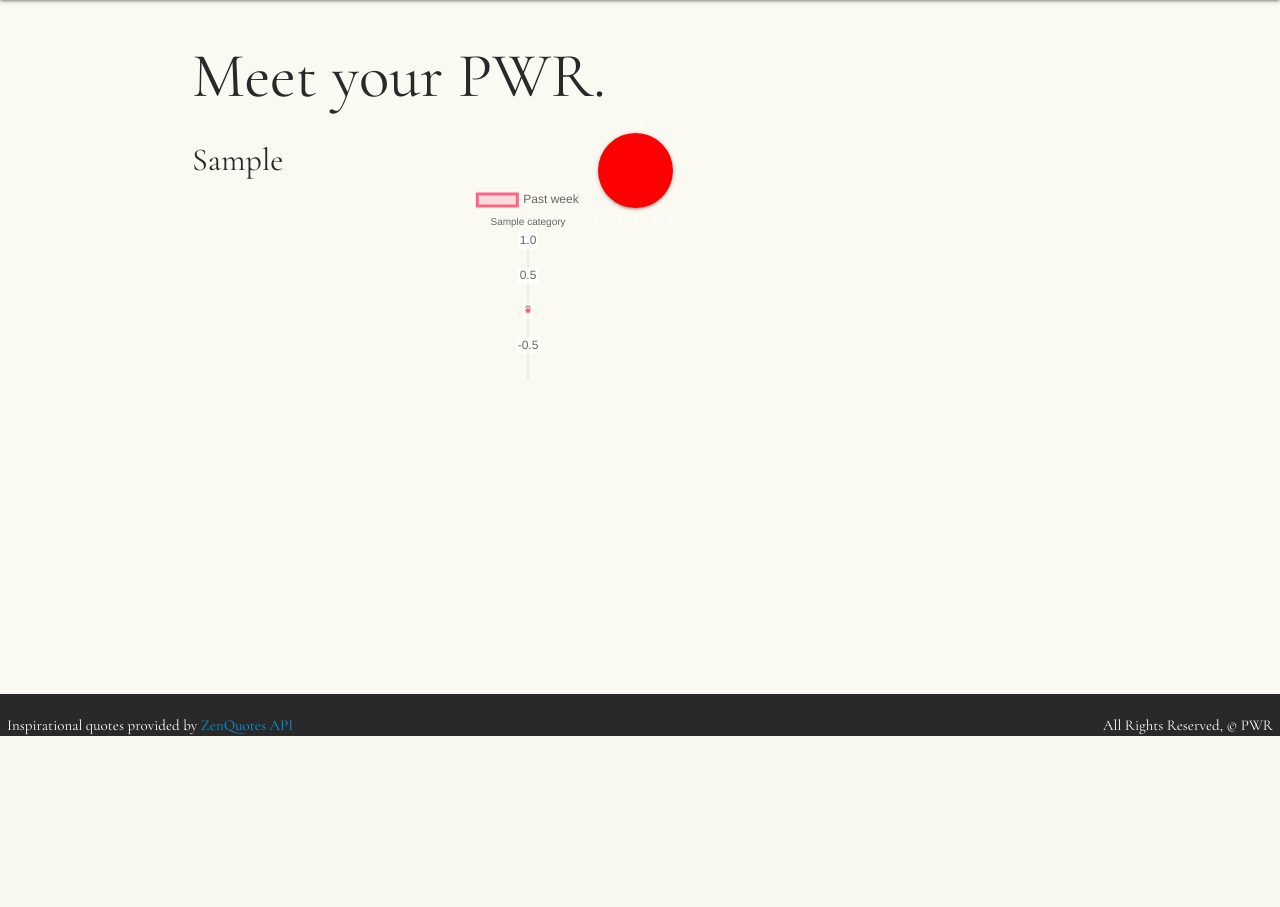
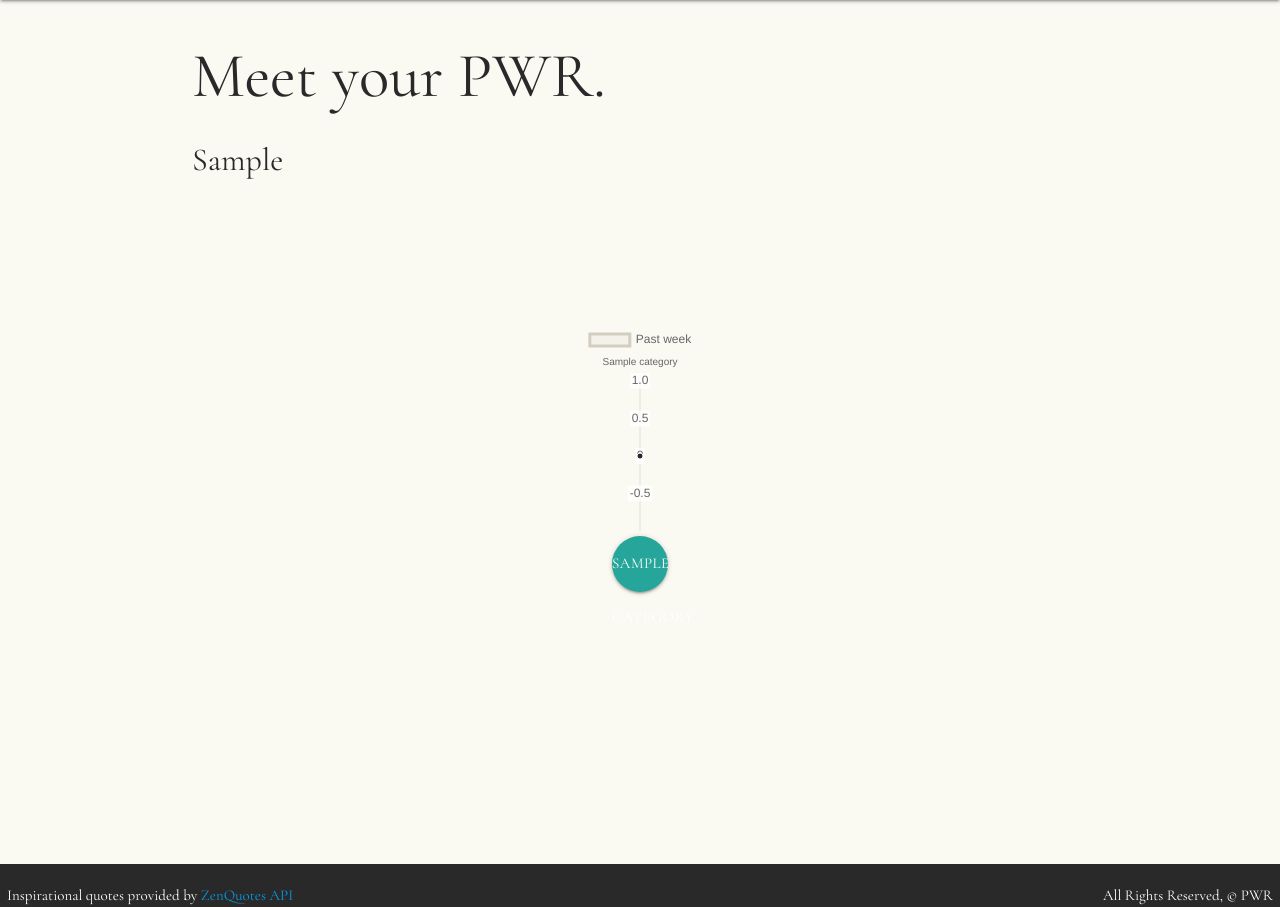
Before and after one commit to ripleymay/em_pwr_ed, a Django app: page /dashboard/ in a window 1280 px wide. Shown: the part 64-971 px from the top of the page. Before the commit the page ends 800 px from the top, so only its background shows below. Run offline with Django 3.2, Linux system fonts and the light colour scheme; a user stored in the database is signed in; tables that the repository leaves empty hold one stand-in row (values such as "Sample post"); a database or web service that is not in the repository returns one stand-in record (values such as "Sample title"); data that the repository does not hold is empty; some libraries are stand-ins or nearby versions; some web fonts are replaced.

Commit message:
some graph updates

```diff
--- a/main_app/static/css/style.css
+++ b/main_app/static/css/style.css
@@ -19,257 +19,55 @@
     background-color: rgb(41, 41, 41);
 }
 
-
 #daily-quote {
     font-size: 32px;
+    margin-bottom: 10vmin;
 }
 
-.btn-floating.category {
-    display: inline-flex;
-    align-items: center;
-    justify-content: center;
-    min-height: 75px;
-    min-width: 75px;
-    /* margin: 35px; */
+.Physical {
+    transform:rotate(90deg) translate(250px) rotate(-90deg);
 }
 
-.btn-floating.category > div {
-    margin: 0;
+.Social {
+    transform:rotate(150deg) translate(250px) rotate(-150deg);
 }
 
+.Mental {
+    transform:rotate(30deg) translate(250px) rotate(-30deg);
+}
 
+.Spiritual {
+    transform:rotate(210deg) translate(250px) rotate(-210deg);
+}
 
-/* .circle-wrapper {
-    width:100%;
-    height:501px;
-    border-radius:51%;
-    position:relative;
-    margin:auto;
- } */
+.Emotional{
+    transform:rotate(270deg) translate(250px) rotate(-270deg);
+}
 
- .circle {
-    display:block;
-    position:absolute;
-    top:51%;
-    left:51%;
-    width:70px;
-    height:70px;
-    margin:-51px;
-    background:red;
-    border-radius:51%;
-    text-align:center;
-    line-height:100px;
- }
-
-
-
- .Mental {
-    transform:rotate(0deg) translate(251px) rotate(0deg);
- }
-
- .Emotional {
-    transform:rotate(60deg) translate(251px) rotate(-60deg);
- }
-
- .Environmental {
-    transform:rotate(120deg) translate(251px) rotate(-120deg);
- }
-
- .Physical {
-    transform:rotate(180deg) translate(251px) rotate(-180deg);
- }
-
- .Spiritual{
-    transform:rotate(240deg) translate(251px) rotate(-240deg);
- }
-
- .Social {
-    transform:rotate(300deg) translate(251px) rotate(-300deg);
- }
+.Environmental {
+    transform:rotate(330deg) translate(250px) rotate(-330deg);
+}
 
 
 #dashboard {
     display: flex;
     justify-content: center;
+    align-items: center;
     position: relative;
-    height: auto;
+    height: 75vh;
+}
+
+#circle-wrapper {
+    /* padding: 200px; */
+    position: absolute;
+}
+
+.circle {
+    position:absolute;
 }
 
 #radar {
-    width: 100%;
-    height: 100%;
+    width: 80%;
+    height: 80%;
     position: absolute;
-    top: 0;
-    left: 0;
 }
-
-.circlewrapper {
-    width: 100%;
-    height: 100%;
-    position: absolute;
-    top: 0;
-    left: 0;
-}
-
-
-
-
-
-
-
-
-
-
-
-
-
-/* Will's CSS  */
-
-
-
-
-
-
-
-
-
-
-
-
-
-
-
-
-
-
-
-
-
-
-
-
-
-
-
-
-
-
-
-
-
-
-
-
-
-
-
-
-
-
-
-
-
-
-
-
-
-
-
-
-
-
-
-
-
-
-
-
-
-
-
-
-
-
-
-
-
-
-
-
-
-/* Ripley's CSS  */
-
-
-
-
-
-
-
-
-
-
-
-
-
-
-
-
-
-
-
-
-
-
-
-
-
-
-
-
-
-
-
-
-
-
-
-
-
-
-
-
-
-
-
-
-
-
-
-
-
-
-
-
-
-
-
-
-
-
-
-
-
-
-
-
-
-
-
-
-
-
-
-
-
-
-/* Paolo's CSS  */
--- a/main_app/templates/categories/index.html
+++ b/main_app/templates/categories/index.html
@@ -8,21 +8,21 @@
 </section>
 
 <div id="dashboard">
-    <div id="radar" style="width: 75%;">
+    <div id="radar">
         <canvas id="radar-chart"></canvas>
     </div>
 
-
-    <div>
+    <!-- <div id="circle-wrapper"> -->
         {% for c in categories %}
-        <a class="circle {{ c.title }} btn-floating btn-large pulse category"
+        <a class="circle {{ c.title }} {{ c.title }}-tag btn-floating btn-large pulse category"
             href="{% url 'activity_list' %}?category={{c.title}}">
             <div>
                 {{ c.title }}
             </div>
         </a>
         {% endfor %}
-    </div>
+    <!-- </div> -->
+</div>
 
 
 <script>
@@ -47,9 +47,9 @@
             label: 'Past week',
             data: mins,
             fill: true,
-            backgroundColor: 'rgba(255, 99, 132, 0.2)',
-            borderColor: 'rgb(255, 99, 132)',
-            pointBackgroundColor: 'rgb(255, 99, 132)',
+            backgroundColor: 'rgba(212, 206, 193, 0.2)',
+            borderColor: 'rgb(212, 206, 193)',
+            pointBackgroundColor: 'rgb(41, 41, 41)',
             pointBorderColor: '#fff',
             pointHoverBackgroundColor: '#fff',
             pointHoverBorderColor: 'rgb(255, 99, 132)'
```
